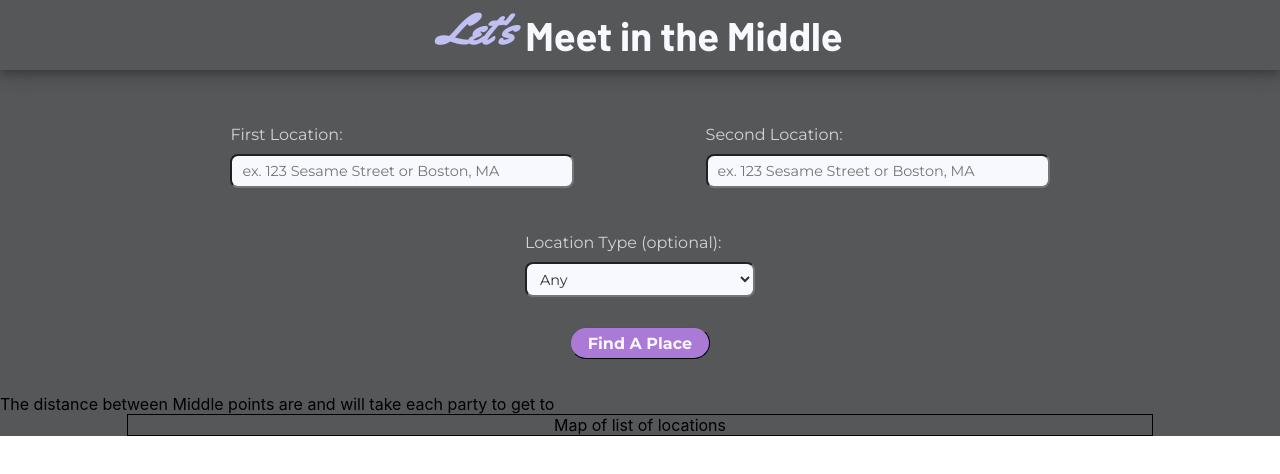
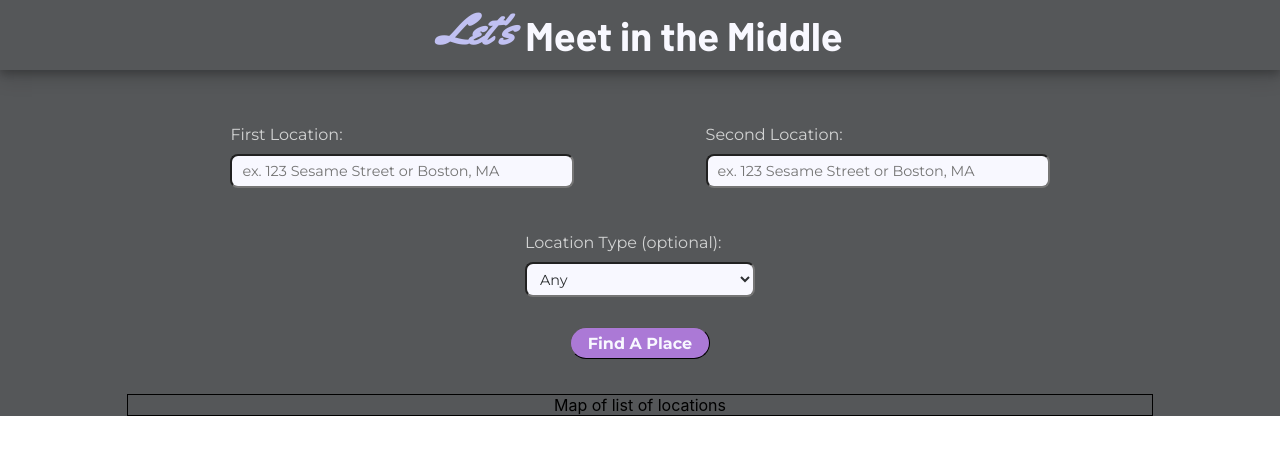
Before and after one commit to shaundai/meet-in-middle, a React (Create React App) app: page / in a window 1280 px wide. Shown: the top 474 px of the page. Built offline with nearby package versions, Linux system fonts and the light colour scheme.

Commit message:
add styling and ternaries

```diff
--- a/src/components/Stats.js
+++ b/src/components/Stats.js
@@ -1,13 +1,19 @@
 import React from 'react'
+import styled from 'styled-components'
 
 const Stats = ({destinationAddress, distance, duration, originAddress}) => {
         return (
-            <div>
+            <StatsContainer>
                 {originAddress ? `Finding meeting points between ${originAddress} and ${destinationAddress}` : null}
-                The distance between {distance} {duration}
-                Middle points are {} and will take each party {} to get to
-            </div>
+                {originAddress ? `Distance per person ${duration} or ${distance}` : null}
+                {originAddress ? `Here are some meeting places:` : null}
+            </StatsContainer>
         )
 }
 
 export default Stats
+
+const StatsContainer = styled.div`
+    display: flex;
+    flex-direction: column;
+`
```
